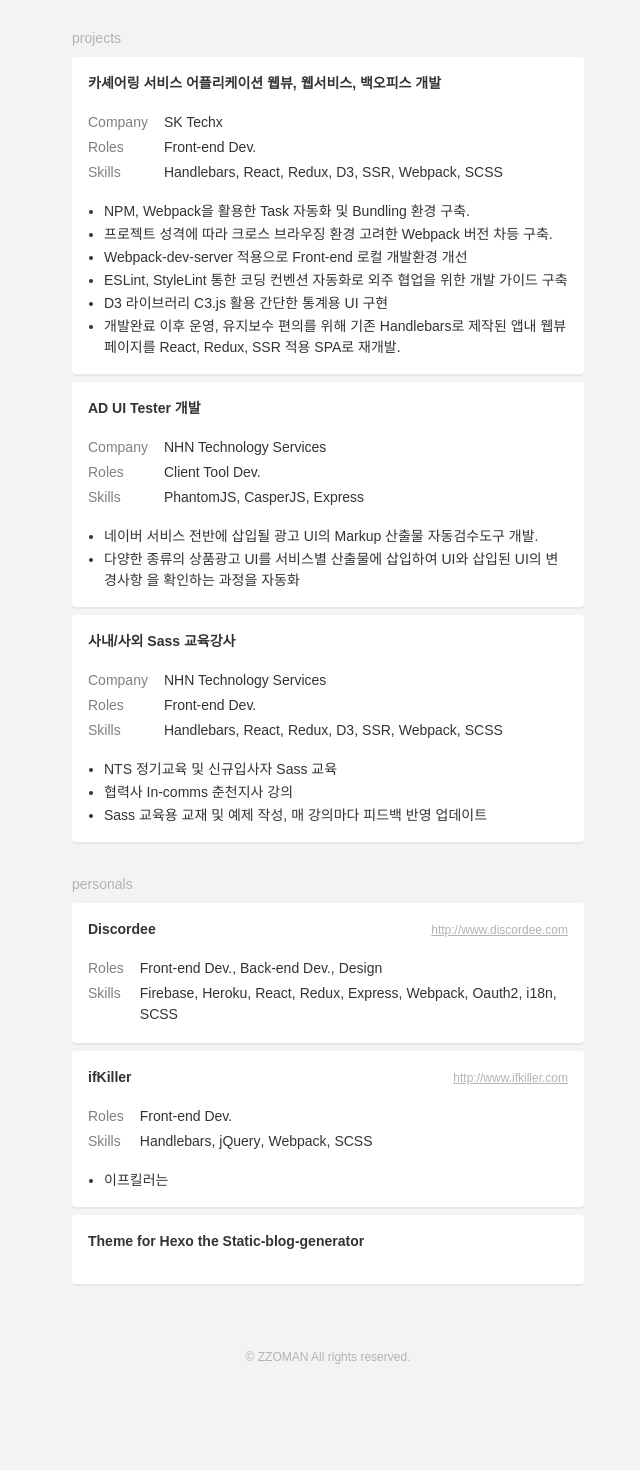
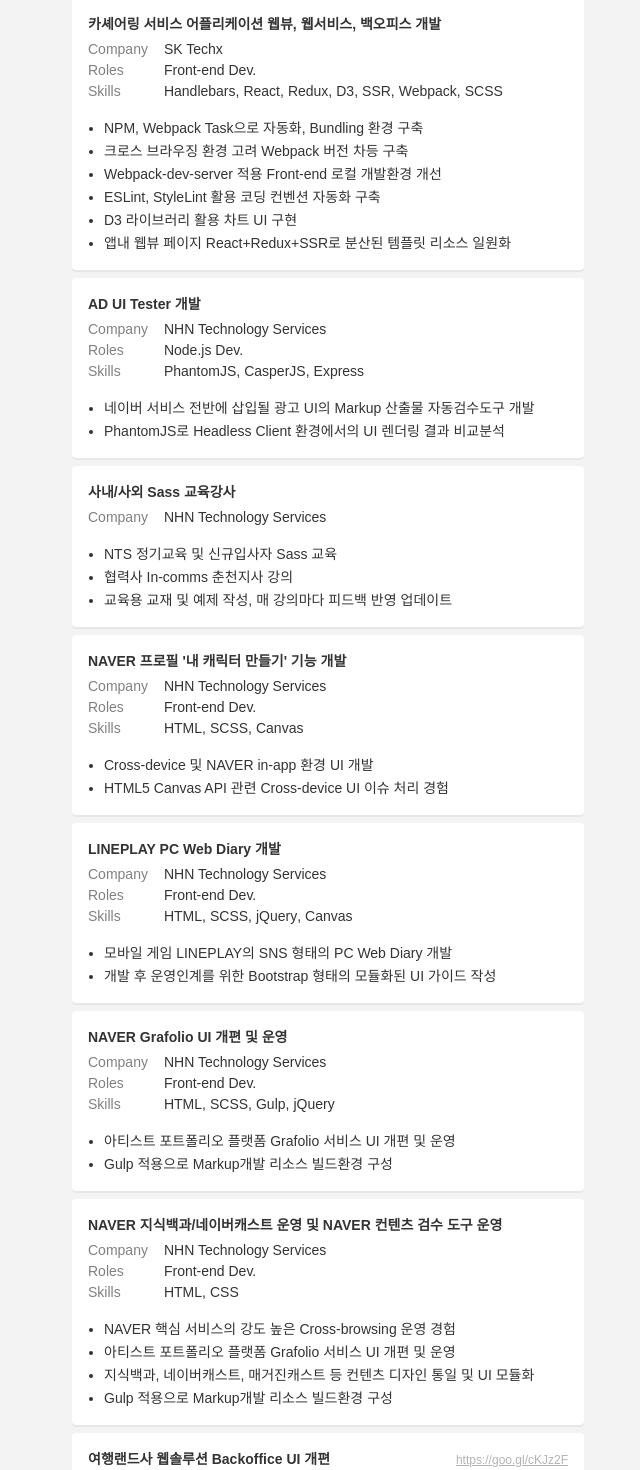
Before and after one commit to reumia/resume, a React app: page / in a window 1280 px wide. Shown: the part 840-2310 px from the top of the page, without its empty margins (312-952 px from the left). Before the commit the page ends 2270 px from the top, so only its background shows below. Built offline with nearby package versions, Linux system fonts and the light colour scheme.

Commit message:
Layout 수정 및 Data 추가

```diff
--- a/src/components/Card.js
+++ b/src/components/Card.js
@@ -5,11 +5,6 @@
 import List from './ItemList'
 
 const Card = ({ data }) => {
-    const renderLink = string => {
-        if (string) return <a href={ string } className="link">{ string }</a>
-        else return false
-    }
-
     const renderContents = () => {
         let contents;
         const contentsData = _.omit(data, [ 'name', 'url', 'descriptions' ])
@@ -30,12 +25,19 @@
         else return false
     }
 
+    const renderTitle = () => {
+        if (data.name) return (
+            <div className="card-title">
+                <span className="title">{ data.name }</span>
+                <a href={ data.url } className="link">{ data.url }</a>
+            </div>
+        )
+    }
+
+    /* TODO : 제목 분기 필요 */
     return (
         <div className="card">
-            <div className="card-title">
-                <span className="title">{ data.name }</span>
-                { renderLink(data.url) }
-            </div>
+            { renderTitle() }
             <div className="card-contents">
                 { renderContents() }
                 { renderDescriptions() }
--- a/src/data.js
+++ b/src/data.js
@@ -30,9 +30,9 @@
     resume: {
         experiences: [
             {
-                'Front-end': [ 'sdasd' ],
+                'Front-end': [ 'React', 'Vue', 'Handlebars', 'jQuery', 'VanillaJS', 'ES6', 'Babel', 'Sass', 'HTML' ],
                 'Back-end': [ 'Node.js', 'Express', 'mySQL', 'node-orm2' ],
-                'Tools': [ 'asd' ],
+                'Tools': [ 'Webpack', 'Gulp', 'Git', 'JIRA', 'Lint' ],
                 'Platform': [ 'Firebase', 'Heroku' ]
             }
         ],
@@ -43,7 +43,7 @@
             },
             {
                 'name': 'NHN Technology Services',
-                'roles': [ 'Markup Dev.', 'Node.js Dev.' ]
+                'roles': [ 'Front-end Dev.', 'Node.js Dev.' ]
             },
             {
                 'name': 'Freeneo',
@@ -57,34 +57,112 @@
                 'roles': [ 'Front-end Dev.' ],
                 'skills': [ 'Handlebars', 'React', 'Redux', 'D3', 'SSR', 'Webpack', 'SCSS' ],
                 'descriptions': [
-                    'NPM, Webpack을 활용한 Task 자동화 및 Bundling 환경 구축.',
-                    '프로젝트 성격에 따라 크로스 브라우징 환경 고려한 Webpack 버전 차등 구축.',
-                    'Webpack-dev-server 적용으로 Front-end 로컬 개발환경 개선',
-                    'ESLint, StyleLint 통한 코딩 컨벤션 자동화로 외주 협업을 위한 개발 가이드 구축',
-                    'D3 라이브러리 C3.js 활용 간단한 통계용 UI 구현',
-                    '개발완료 이후 운영, 유지보수 편의를 위해 기존 Handlebars로 제작된 앱내 웹뷰 페이지를 React, Redux, SSR 적용 SPA로 재개발.'
+                    'NPM, Webpack Task으로 자동화, Bundling 환경 구축',
+                    '크로스 브라우징 환경 고려 Webpack 버전 차등 구축',
+                    'Webpack-dev-server 적용 Front-end 로컬 개발환경 개선',
+                    'ESLint, StyleLint 활용 코딩 컨벤션 자동화 구축',
+                    'D3 라이브러리 활용 차트 UI 구현',
+                    '앱내 웹뷰 페이지 React+Redux+SSR로 분산된 템플릿 리소스 일원화'
                 ]
             },
             {
                 'name': 'AD UI Tester 개발',
                 'company': 'NHN Technology Services',
-                'roles': [ 'Client Tool Dev.' ],
+                'roles': [ 'Node.js Dev.' ],
                 'skills': [ 'PhantomJS', 'CasperJS', 'Express' ],
                 'descriptions': [
-                    '네이버 서비스 전반에 삽입될 광고 UI의 Markup 산출물 자동검수도구 개발.',
-                    '다양한 종류의 상품광고 UI를 서비스별 산출물에 삽입하여 UI와 삽입된 UI의 변경사항 을 확인하는 과정을 자동화'
+                    '네이버 서비스 전반에 삽입될 광고 UI의 Markup 산출물 자동검수도구 개발',
+                    'PhantomJS로 Headless Client 환경에서의 UI 렌더링 결과 비교분석'
                 ]
             },
             {
                 'name': '사내/사외 Sass 교육강사',
                 'company': 'NHN Technology Services',
-                'roles': [ 'Front-end Dev.' ],
-                'skills': [ 'Handlebars', 'React', 'Redux', 'D3', 'SSR', 'Webpack', 'SCSS' ],
                 'descriptions': [
                     'NTS 정기교육 및 신규입사자 Sass 교육',
                     '협력사 In-comms 춘천지사 강의',
-                    'Sass 교육용 교재 및 예제 작성, 매 강의마다 피드백 반영 업데이트'
+                    '교육용 교재 및 예제 작성, 매 강의마다 피드백 반영 업데이트'
                 ]
+            },
+            {
+                'name': 'NAVER 프로필 \'내 캐릭터 만들기\' 기능 개발',
+                'company': 'NHN Technology Services',
+                'roles': [ 'Front-end Dev.' ],
+                'skills': [ 'HTML', 'SCSS', 'Canvas' ],
+                'descriptions': [
+                    'Cross-device 및 NAVER in-app 환경 UI 개발',
+                    'HTML5 Canvas API 관련 Cross-device UI 이슈 처리 경험'
+                ]
+            },
+            {
+                'name': 'LINEPLAY PC Web Diary 개발',
+                'company': 'NHN Technology Services',
+                'roles': [ 'Front-end Dev.' ],
+                'skills': [ 'HTML', 'SCSS', 'jQuery', 'Canvas' ],
+                'descriptions': [
+                    '모바일 게임 LINEPLAY의 SNS 형태의 PC Web Diary 개발',
+                    '개발 후 운영인계를 위한 Bootstrap 형태의 모듈화된 UI 가이드 작성'
+                ]
+            },
+            {
+                'name': 'NAVER Grafolio UI 개편 및 운영',
+                'company': 'NHN Technology Services',
+                'roles': [ 'Front-end Dev.' ],
+                'skills': [ 'HTML', 'SCSS', 'Gulp', 'jQuery' ],
+                'descriptions': [
+                    '아티스트 포트폴리오 플랫폼 Grafolio 서비스 UI 개편 및 운영',
+                    'Gulp 적용으로 Markup개발 리소스 빌드환경 구성'
+                ]
+            },
+            {
+                'name': 'NAVER 지식백과/네이버캐스트 운영 및 NAVER 컨텐츠 검수 도구 운영',
+                'company': 'NHN Technology Services',
+                'roles': [ 'Front-end Dev.' ],
+                'skills': [ 'HTML', 'CSS'  ],
+                'descriptions': [
+                    'NAVER 핵심 서비스의 강도 높은 Cross-browsing 운영 경험',
+                    '아티스트 포트폴리오 플랫폼 Grafolio 서비스 UI 개편 및 운영',
+                    '지식백과, 네이버캐스트, 매거진캐스트 등 컨텐츠 디자인 통일 및 UI 모듈화',
+                    'Gulp 적용으로 Markup개발 리소스 빌드환경 구성'
+                ]
+            },
+            {
+                'name': '여행랜드사 웹솔루션 Backoffice UI 개편',
+                'company': 'Freeneo',
+                'roles': [ 'Front-end Dev.', 'Design' ],
+                'skills': [ 'PHP', 'CSS', 'jQuery' ],
+                'url': 'https://goo.gl/cKJz2F',
+                'descriptions': [
+                    '인쇄하여 송장으로 사용할 수 있는 구조의 동적인 Table UI 기획 및 개발',
+                    'Bootstrap UI Framework 활용한 브랜드 UI 가이드 작성'
+                ]
+            },
+            {
+                'name': '여행랜드사 웹솔루션 Backoffice UI 개편',
+                'company': 'Freeneo',
+                'roles': [ 'Front-end Dev.', 'Design' ],
+                'skills': [ 'PHP', 'jQuery', 'SCSS' ],
+                'url': 'https://goo.gl/cKJz2F',
+                'descriptions': [
+                    '인쇄하여 송장으로 사용할 수 있는 구조의 동적인 Table UI 기획 및 개발',
+                    'Bootstrap UI Framework 활용한 브랜드 UI 가이드 작성'
+                ]
+            },
+            {
+                'name': 'Sheraton 인천 웹사이트 개발',
+                'company': 'Freeneo',
+                'roles': [ 'Front-end Dev.' ],
+                'skills': [ 'PHP', 'jQuery', 'SCSS', 'Web Accessibility' ],
+                'url': 'https://goo.gl/cKJz2F',
+                'descriptions': [
+                    '한국웹접근성평가원 KWACC 인증 마크 획득'
+                ]
+            },
+            {
+                'name': 'HUONS 그룹 및 제품 웹사이트 개발',
+                'company': 'Freeneo',
+                'roles': [ 'Front-end Dev.', 'Design' ],
+                'skills': [ 'Wordpress', 'PHP', 'jQuery', 'SCSS' ]
             }
         ],
         personals: [
@@ -93,7 +171,10 @@
                 'url': 'http://www.discordee.com',
                 'roles': [ 'Front-end Dev.', 'Back-end Dev.', 'Design' ],
                 'skills': [ 'Firebase', 'Heroku', 'React', 'Redux', 'Express', 'Webpack', 'Oauth2', 'i18n', 'SCSS' ],
-                'descriptions': []
+                'descriptions': [
+                    '게임 음성채팅 어플리케이션 Discord의 미비한 서버 검색 기능을 해결하기 위한 Discord 서버 검색 플랫폼',
+                    'Discord Development API를 통한 Oauth2 인증체계 구현'
+                ]
             },
             {
                 'name': 'ifKiller',
@@ -101,11 +182,18 @@
                 'roles': [ 'Front-end Dev.' ],
                 'skills': [ 'Handlebars', 'jQuery', 'Webpack', 'SCSS' ],
                 'descriptions': [
-                    '이프킬러는'
+                    'Java 코드 검수 및 네이밍 추천 서비스 ifKiller의 Front-end 개발',
+                    'Web에서 사용가능한 Full-screen Editor UI 구현'
                 ]
             },
             {
-                'name': 'Theme for Hexo the Static-blog-generator'
+                'name': '정적블로그생성 플랫폼 Hexo의 Theme 개발',
+                'url': 'https://goo.gl/A319ZX',
+                'skills': [ 'HTML', 'SCSS', 'Markdown', 'Node.js' ],
+                'descriptions': [
+                    'Responsive, One-column 레이아웃의 Theme 개발',
+                    'Hexo 플랫폼의 첫번째 한글 Theme'
+                ]
             }
         ]
     }
--- a/src/styles/index.scss
+++ b/src/styles/index.scss
@@ -121,20 +121,24 @@
 }
 .card-title {
   display: flex;
+  margin-bottom: $space-unit / 4;
   justify-content: space-between;
   align-items: center;
   .title {
     font-weight: bold;
   }
   .link {
+    overflow: hidden;
     display: inline-block;
     color: $color-text-lightest;
     font-size: $font-size-smallest;
+    max-width: 150px;
+    white-space: nowrap;
+    text-overflow: ellipsis;
   }
 }
 .card-contents {
   display: block;
-  margin-top: $space-unit;
   .item {
     display: table-row;
     margin-top: $space-unit / 4;
@@ -142,14 +146,9 @@
       margin-top: 0;
     }
   }
-  .item ~ .item {
-    padding-top: $space-unit / 4;
-    border-top: 1px solid $color-background-darkest;
-  }
   .item-title,
   .item-contents {
     display: table-cell;
-    padding: ($space-unit / 8) 0;
   }
   .item-title {
     padding-right: $space-unit;
```
Also changed, not shown: public/index.html (+0 -24 lines).
